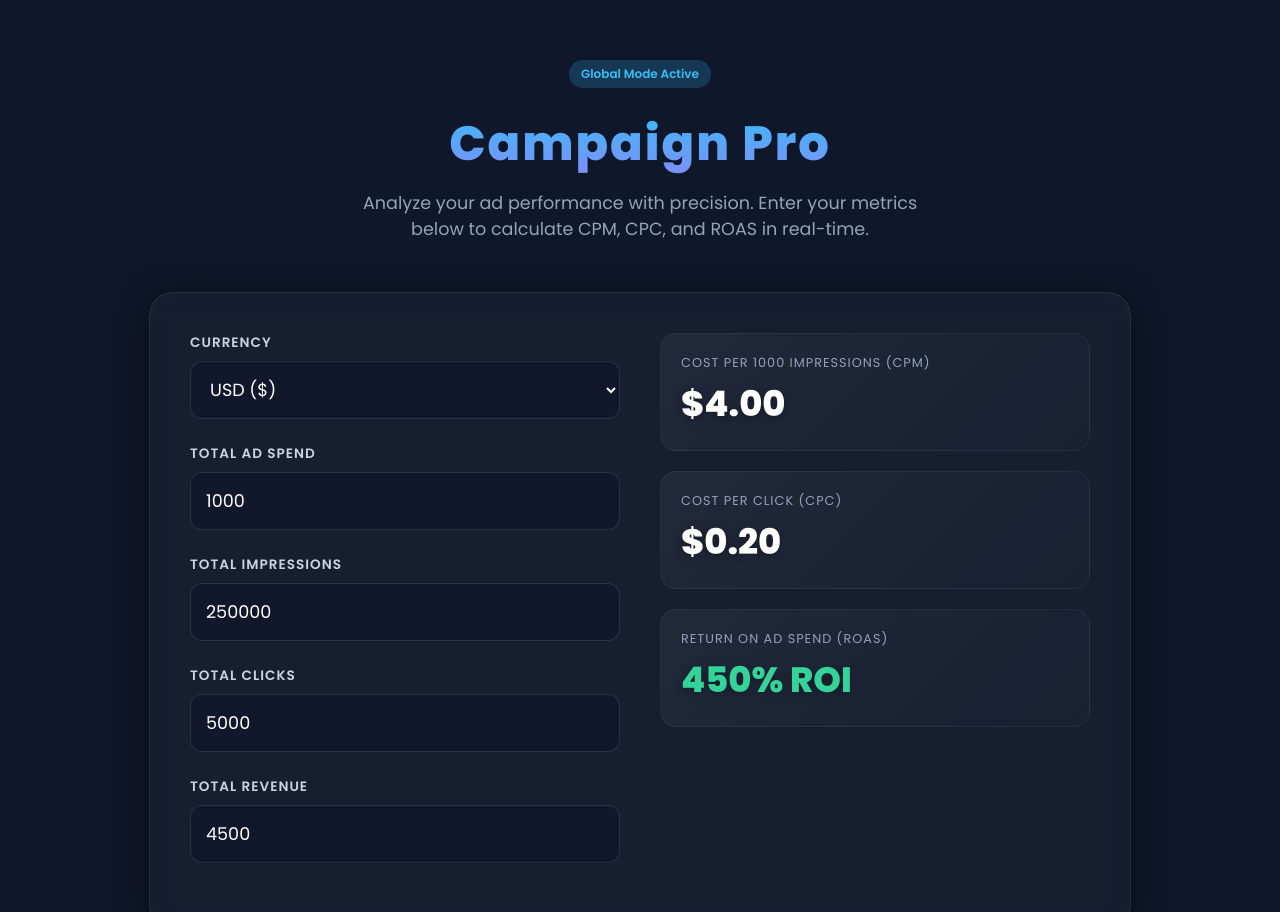
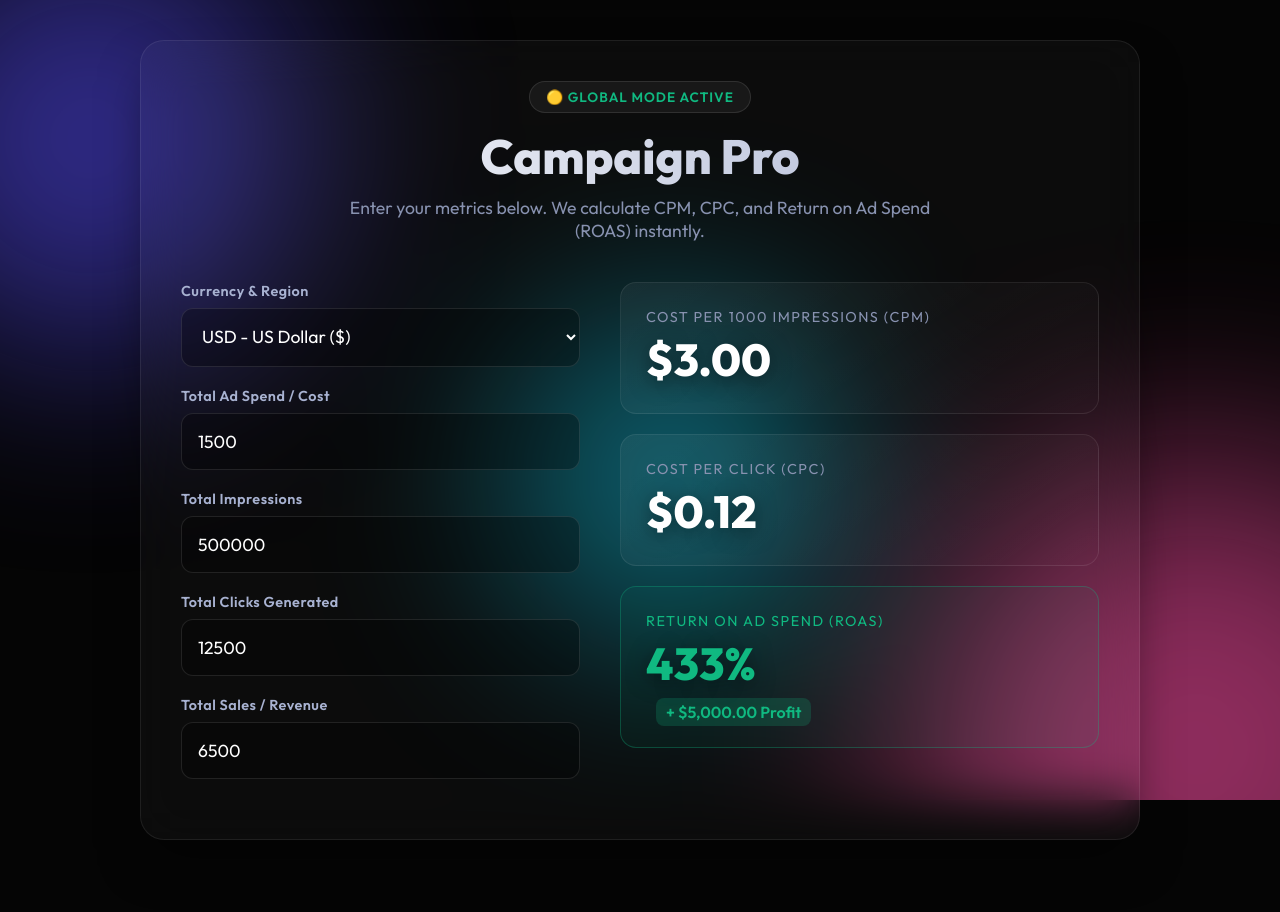
Before and after one commit to hasanka1234/cpm-calculator, a plain HTML site: page index.html in a window 1280 px wide. Shown: the top 912 px of the page. After the commit the page ends 880 px from the top, so only its background shows below. Drawn offline with Linux system fonts and the light colour scheme; no server answers.

Commit message:
Refactor index.html for improved layout and styles

```diff
--- a/index.html
+++ b/index.html
@@ -3,200 +3,241 @@
 <head>
     <meta charset="UTF-8">
     <meta name="viewport" content="width=device-width, initial-scale=1.0">
-    <title>Premium Ad Calculator | Pro Marketers</title>
-    <link href="https://fonts.googleapis.com/css2?family=Poppins:wght@300;400;600;800&display=swap" rel="stylesheet">
+    <title>Pro Ad Analytics | Premium ROI Calculator</title>
+    <link href="https://fonts.googleapis.com/css2?family=Outfit:wght@300;400;600;800&display=swap" rel="stylesheet">
+
     <style>
-        /* General Setup */
-        body, html { margin: 0; padding: 0; font-family: 'Poppins', sans-serif; background-color: #0f172a; color: #ffffff; overflow-x: hidden; }
+        /* === BASE & RESET === */
+        * { box-sizing: border-box; margin: 0; padding: 0; font-family: 'Outfit', sans-serif; }
+        body { background-color: #050505; color: #ffffff; min-height: 100vh; overflow-x: hidden; position: relative; display: flex; flex-direction: column; align-items: center; justify-content: center; padding: 40px 20px; }
 
-        /* Animated Gradient Background */
-        .bg-animation {
-            position: fixed; top: -50%; left: -50%; width: 200%; height: 200%; z-index: -1;
-            background: linear-gradient(-45deg, #0f172a, #1e293b, #3b0764, #0f172a);
-            background-size: 400% 400%;
-            animation: gradientBG 15s ease infinite;
+        /* === ANIMATED GLOWING BACKGROUND ORBS === */
+        .ambient-bg { position: fixed; top: 0; left: 0; width: 100vw; height: 100vh; z-index: -1; overflow: hidden; background: #050505; }
+        .orb { position: absolute; border-radius: 50%; filter: blur(100px); opacity: 0.6; animation: floatOrb 12s infinite alternate ease-in-out; }
+        .orb-1 { width: 400px; height: 400px; background: #4f46e5; top: -10%; left: -10%; }
+        .orb-2 { width: 500px; height: 500px; background: #ec4899; bottom: -20%; right: -10%; animation-duration: 15s; animation-direction: alternate-reverse; }
+        .orb-3 { width: 300px; height: 300px; background: #06b6d4; top: 40%; left: 40%; animation-duration: 18s; }
+
+        @keyframes floatOrb {
+            0% { transform: translate(0, 0) scale(1); }
+            100% { transform: translate(50px, 50px) scale(1.2); }
         }
-        @keyframes gradientBG { 0% {background-position: 0% 50%;} 50% {background-position: 100% 50%;} 100% {background-position: 0% 50%;} }
 
-        /* Hero Section (Video Placeholder) */
-        .hero { text-align: center; padding: 60px 20px 40px; position: relative; }
-        .hero h1 { font-size: 3rem; font-weight: 800; margin: 0; background: -webkit-linear-gradient(#38bdf8, #818cf8); -webkit-background-clip: text; -webkit-text-fill-color: transparent; letter-spacing: 2px;}
-        .hero p { color: #94a3b8; font-size: 1.1rem; max-width: 600px; margin: 10px auto; }
+        /* === MAIN CONTAINER (GLASSMORPHISM) === */
+        .dashboard {
+            width: 100%; max-width: 1000px; background: rgba(255, 255, 255, 0.03);
+            border: 1px solid rgba(255, 255, 255, 0.08); border-radius: 24px;
+            box-shadow: 0 25px 50px -12px rgba(0, 0, 0, 0.5);
+            backdrop-filter: blur(24px); -webkit-backdrop-filter: blur(24px);
+            padding: 40px; position: relative; z-index: 10;
+        }
 
-        /* Glassmorphism Calculator Container */
-        .calc-container {
-            max-width: 900px; margin: 0 auto 50px auto; padding: 40px;
-            background: rgba(255, 255, 255, 0.03);
-            border-radius: 24px;
-            box-shadow: 0 4px 30px rgba(0, 0, 0, 0.5);
-            backdrop-filter: blur(12px); -webkit-backdrop-filter: blur(12px);
-            border: 1px solid rgba(255, 255, 255, 0.08);
-            display: flex; flex-wrap: wrap; gap: 40px;
-            transition: transform 0.3s ease;
+        /* === HEADER === */
+        .header { text-align: center; margin-bottom: 40px; }
+        .badge { display: inline-block; padding: 6px 16px; background: rgba(255,255,255,0.05); border: 1px solid rgba(255,255,255,0.1); border-radius: 50px; font-size: 0.85rem; color: #a8b2d1; letter-spacing: 1px; margin-bottom: 15px; text-transform: uppercase; font-weight: 600;}
+        #geo-status { color: #10b981; } /* Green color for tracking status */
+        h1 { font-size: 3rem; font-weight: 800; line-height: 1.2; margin-bottom: 10px; background: linear-gradient(to right, #fff, #a8b2d1); -webkit-background-clip: text; -webkit-text-fill-color: transparent; }
+        p.subtitle { color: #8892b0; font-size: 1.1rem; max-width: 600px; margin: 0 auto; }
+
+        /* === LAYOUT GRID === */
+        .grid-container { display: grid; grid-template-columns: 1fr 1.2fr; gap: 40px; }
+        @media (max-width: 768px) { .grid-container { grid-template-columns: 1fr; } h1 { font-size: 2.2rem; } }
+
+        /* === INPUT SECTION === */
+        .input-group { margin-bottom: 20px; }
+        label { display: block; font-size: 0.9rem; color: #a8b2d1; margin-bottom: 8px; font-weight: 600; letter-spacing: 0.5px; }
+        input, select {
+            width: 100%; padding: 16px; border-radius: 12px;
+            background: rgba(0, 0, 0, 0.3); border: 1px solid rgba(255, 255, 255, 0.1);
+            color: #ffffff; font-size: 1.1rem; outline: none; transition: all 0.3s ease;
         }
-        .calc-container:hover { transform: translateY(-5px); }
+        input:focus, select:focus { border-color: #ec4899; box-shadow: 0 0 20px rgba(236, 72, 153, 0.2); background: rgba(0, 0, 0, 0.5); }
 
-        /* Input Section */
-        .inputs-col, .results-col { flex: 1; min-width: 300px; }
-        .input-group { margin-bottom: 25px; position: relative; }
-        .input-group label { display: block; font-size: 0.85rem; color: #cbd5e1; text-transform: uppercase; letter-spacing: 1px; margin-bottom: 8px; font-weight: 600; }
-        .input-group input, .input-group select {
-            width: 100%; padding: 15px; border-radius: 12px;
-            background: rgba(15, 23, 42, 0.6); border: 1px solid rgba(255, 255, 255, 0.1);
-            color: #fff; font-size: 1.1rem; font-family: 'Poppins', sans-serif;
-            transition: all 0.3s ease; box-sizing: border-box; outline: none;
+        /* === RESULTS SECTION === */
+        .results-grid { display: flex; flex-direction: column; gap: 20px; }
+        .result-card {
+            background: linear-gradient(145deg, rgba(255,255,255,0.05), rgba(255,255,255,0.01));
+            border: 1px solid rgba(255,255,255,0.08); border-radius: 16px; padding: 25px;
+            transition: transform 0.3s ease, border-color 0.3s ease; position: relative; overflow: hidden;
         }
-        .input-group input:focus, .input-group select:focus { border-color: #38bdf8; box-shadow: 0 0 15px rgba(56, 189, 248, 0.3); }
+        .result-card:hover { transform: translateY(-5px); border-color: rgba(255,255,255,0.2); }
 
-        /* Results Section */
-        .result-card {
-            background: linear-gradient(135deg, rgba(255,255,255,0.05) 0%, rgba(255,255,255,0.01) 100%);
-            padding: 20px; border-radius: 16px; margin-bottom: 20px;
-            border: 1px solid rgba(255,255,255,0.05); position: relative; overflow: hidden;
-        }
-        .result-card::before {
-            content: ''; position: absolute; top: 0; left: -100%; width: 100%; height: 100%;
-            background: linear-gradient(90deg, transparent, rgba(255,255,255,0.05), transparent);
-            transition: 0.5s;
-        }
-        .result-card:hover::before { left: 100%; }
-        .result-title { font-size: 0.8rem; text-transform: uppercase; color: #94a3b8; letter-spacing: 1px; }
-        .result-value { font-size: 2.2rem; font-weight: 800; color: #fff; margin-top: 5px; text-shadow: 0 2px 10px rgba(0,0,0,0.3); }
-        .highlight-text { color: #34d399; } /* Green for profit/good numbers */
+        /* Shimmer effect on hover */
+        .result-card::after { content: ''; position: absolute; top: 0; left: -100%; width: 50%; height: 100%; background: linear-gradient(to right, transparent, rgba(255,255,255,0.05), transparent); transform: skewX(-20deg); transition: 0.5s; }
+        .result-card:hover::after { left: 150%; }
 
-        .status-badge { display: inline-block; padding: 5px 12px; background: rgba(56, 189, 248, 0.2); color: #38bdf8; border-radius: 20px; font-size: 0.75rem; margin-bottom: 20px; font-weight: 600; }
+        .res-title { font-size: 0.9rem; color: #8892b0; text-transform: uppercase; letter-spacing: 1.5px; margin-bottom: 5px; }
+        .res-val { font-size: 2.8rem; font-weight: 800; color: #ffffff; text-shadow: 0 4px 20px rgba(0,0,0,0.5); display: flex; align-items: baseline; gap: 5px;}
+
+        /* Dynamic Profit Colors */
+        .profit-positive { color: #10b981; } /* Neon Green */
+        .profit-negative { color: #f43f5e; } /* Neon Red */
+        .profit-label { font-size: 1rem; font-weight: 600; padding: 4px 10px; border-radius: 8px; background: rgba(255,255,255,0.1); margin-left: 10px; }
     </style>
 </head>
 <body>
 
-<div class="bg-animation"></div>
-
-<div class="hero">
-    <div class="status-badge" id="geo-status">Detecting Location...</div>
-    <h1>Campaign Pro</h1>
-    <p>Analyze your ad performance with precision. Enter your metrics below to calculate CPM, CPC, and ROAS in real-time.</p>
+<div class="ambient-bg">
+    <div class="orb orb-1"></div>
+    <div class="orb orb-2"></div>
+    <div class="orb orb-3"></div>
 </div>
 
-<div class="calc-container">
-    <div class="inputs-col">
+<div class="dashboard">
+    <div class="header">
+        <div class="badge" id="geo-status">📡 Initializing Analytics...</div>
+        <h1>Campaign Pro</h1>
+        <p class="subtitle">Enter your metrics below. We calculate CPM, CPC, and Return on Ad Spend (ROAS) instantly.</p>
+    </div>
+
+    <div class="grid-container">
+        <div class="inputs">
             <div class="input-group">
-            <label>Currency</label>
-            <select id="currency" onchange="calculate()">
-                <option value="USD">USD ($)</option>
-                <option value="LKR">LKR (Rs)</option>
-                <option value="EUR">EUR (€)</option>
-                <option value="GBP">GBP (£)</option>
+                <label>Currency & Region</label>
+                <select id="currency" onchange="runCalculations()">
+                    <option value="USD">USD - US Dollar ($)</option>
+                    <option value="LKR">LKR - Sri Lankan Rupee (Rs)</option>
+                    <option value="EUR">EUR - Euro (€)</option>
+                    <option value="GBP">GBP - British Pound (£)</option>
+                    <option value="INR">INR - Indian Rupee (₹)</option>
+                    <option value="AUD">AUD - Australian Dollar ($)</option>
                 </select>
             </div>
             <div class="input-group">
-            <label>Total Ad Spend</label>
-            <input type="number" id="spend" value="1000" oninput="calculate()">
+                <label>Total Ad Spend / Cost</label>
+                <input type="number" id="spend" value="1500" oninput="runCalculations()">
             </div>
             <div class="input-group">
                 <label>Total Impressions</label>
-            <input type="number" id="impressions" value="250000" oninput="calculate()">
+                <input type="number" id="impressions" value="500000" oninput="runCalculations()">
             </div>
             <div class="input-group">
-            <label>Total Clicks</label>
-            <input type="number" id="clicks" value="5000" oninput="calculate()">
+                <label>Total Clicks Generated</label>
+                <input type="number" id="clicks" value="12500" oninput="runCalculations()">
             </div>
             <div class="input-group">
-            <label>Total Revenue</label>
-            <input type="number" id="revenue" value="4500" oninput="calculate()">
+                <label>Total Sales / Revenue</label>
+                <input type="number" id="revenue" value="6500" oninput="runCalculations()">
             </div>
         </div>
 
-    <div class="results-col">
+        <div class="results-grid">
             <div class="result-card">
-            <div class="result-title">Cost Per 1000 Impressions (CPM)</div>
-            <div class="result-value" id="res-cpm">-</div>
+                <div class="res-title">Cost Per 1000 Impressions (CPM)</div>
+                <div class="res-val" id="display-cpm">-</div>
             </div>
             <div class="result-card">
-            <div class="result-title">Cost Per Click (CPC)</div>
-            <div class="result-value" id="res-cpc">-</div>
+                <div class="res-title">Cost Per Click (CPC)</div>
+                <div class="res-val" id="display-cpc">-</div>
             </div>
-        <div class="result-card">
-            <div class="result-title">Return on Ad Spend (ROAS)</div>
-            <div class="result-value highlight-text" id="res-roas">-</div>
+            <div class="result-card" style="border: 1px solid rgba(16, 185, 129, 0.3); background: rgba(16, 185, 129, 0.05);">
+                <div class="res-title" style="color: #10b981;">Return on Ad Spend (ROAS)</div>
+                <div class="res-val" id="display-roas">-</div>
+                <div id="profit-badge" style="margin-top: 10px; display: inline-block;"></div>
+            </div>
         </div>
     </div>
 </div>
 
 <script>
-    async function autoDetectCurrency() {
-        document.getElementById('geo-status').innerText = "Connecting to Satellite...";
+    // System Variables
+    let currentCPM = 0, currentCPC = 0, currentROAS = 0;
+
+    // Advanced Formatting Function
+    function formatCurrency(amount, currencyType) {
+        if (!isFinite(amount) || isNaN(amount)) return "-";
+        return new Intl.NumberFormat('en-US', { style: 'currency', currency: currencyType, maximumFractionDigits: 2 }).format(amount);
+    }
+
+    // IP Geolocation API call for Auto Currency
+    async function locateUser() {
+        const statusText = document.getElementById('geo-status');
         try {
             const response = await fetch('https://ipapi.co/json/');
             const data = await response.json();
+
             if(data.currency) {
-                const currencySelect = document.getElementById('currency');
-                for(let i=0; i < currencySelect.options.length; i++) {
-                    if(currencySelect.options[i].value === data.currency) {
-                        currencySelect.selectedIndex = i; break;
+                const selectElement = document.getElementById('currency');
+                for(let i=0; i < selectElement.options.length; i++) {
+                    if(selectElement.options[i].value === data.currency) {
+                        selectElement.selectedIndex = i;
+                        break;
                     }
                 }
-                document.getElementById('geo-status').innerText = `Localized for: ${data.country_name}`;
+                statusText.innerHTML = `🟢 Live: ${data.city}, ${data.country_name}`;
             }
-        } catch (error) {
-            document.getElementById('geo-status').innerText = "Global Mode Active";
+        } catch (e) {
+            statusText.innerHTML = "🟡 Global Mode Active";
         }
-        calculate();
+        runCalculations(); // Run math after checking location
     }
 
-    function formatMoney(amount, currencyCode) {
-        if (!isFinite(amount) || isNaN(amount)) return "-";
-        return new Intl.NumberFormat('en-US', { style: 'currency', currency: currencyCode }).format(amount);
+    // Smooth Number Animation Function
+    function animateCounter(elementId, startVal, endVal, duration, formatFunc, currencyCode) {
+        const el = document.getElementById(elementId);
+        let startTime = null;
+
+        function step(currentTime) {
+            if (!startTime) startTime = currentTime;
+            const progress = Math.min((currentTime - startTime) / duration, 1);
+            // Ease-out formula
+            const easeProgress = 1 - Math.pow(1 - progress, 3);
+            const currentNumber = progress * (endVal - startVal) + startVal;
+
+            if(formatFunc) {
+                el.innerText = formatFunc(currentNumber, currencyCode);
+            } else {
+                el.innerText = currentNumber.toFixed(0) + "%";
             }
-
-    // Number counting animation logic
-    function animateValue(objId, start, end, duration, formatFn, currencyCode) {
-        let startTimestamp = null;
-        const step = (timestamp) => {
-            if (!startTimestamp) startTimestamp = timestamp;
-            const progress = Math.min((timestamp - startTimestamp) / duration, 1);
-            // Ease out function for smoother stop
-            const easeOutQuart = 1 - Math.pow(1 - progress, 4);
-            const currentVal = progress * (end - start) + start;
-
-            document.getElementById(objId).innerText = formatFn ? formatFn(currentVal, currencyCode) : currentVal.toFixed(2) + "%";
 
             if (progress < 1) {
                 window.requestAnimationFrame(step);
             } else {
-                document.getElementById(objId).innerText = formatFn ? formatFn(end, currencyCode) : end.toFixed(2) + "%";
+                // Ensure exact final number
+                el.innerText = formatFunc ? formatFunc(endVal, currencyCode) : endVal.toFixed(0) + "%";
             }
-        };
+        }
         window.requestAnimationFrame(step);
     }
 
-    // Store previous values for animation
-    let prevCpm = 0, prevCpc = 0, prevRoas = 0;
-
-    function calculate() {
+    // Main Math Logic
+    function runCalculations() {
         const spend = parseFloat(document.getElementById('spend').value) || 0;
         const impressions = parseFloat(document.getElementById('impressions').value) || 0;
         const clicks = parseFloat(document.getElementById('clicks').value) || 0;
         const revenue = parseFloat(document.getElementById('revenue').value) || 0;
         const currency = document.getElementById('currency').value;
 
-        let cpm = (spend / impressions) * 1000;
-        let cpc = (spend / clicks);
-        let roas = (revenue / spend) * 100;
+        // The Math
+        const newCPM = (spend / impressions) * 1000;
+        const newCPC = (spend / clicks);
+        const newROAS = (spend > 0) ? (revenue / spend) * 100 : 0;
+        const netProfit = revenue - spend;
 
-        // Animate the numbers instead of just replacing them
-        if(isFinite(cpm)) { animateValue("res-cpm", prevCpm, cpm, 800, formatMoney, currency); prevCpm = cpm; }
-        if(isFinite(cpc)) { animateValue("res-cpc", prevCpc, cpc, 800, formatMoney, currency); prevCpc = cpc; }
+        // Trigger Animations (Only if numbers change)
+        if(isFinite(newCPM)) { animateCounter("display-cpm", currentCPM, newCPM, 1000, formatCurrency, currency); currentCPM = newCPM; }
+        if(isFinite(newCPC)) { animateCounter("display-cpc", currentCPC, newCPC, 1000, formatCurrency, currency); currentCPC = newCPC; }
 
-        if(isFinite(roas)) {
-            const roasElement = document.getElementById('res-roas');
-            roasElement.innerText = roas.toFixed(0) + "% ROI";
-            // Change color based on profit
-            if(roas < 100) roasElement.style.color = "#ef4444"; // Red if losing money
-            else roasElement.style.color = "#34d399"; // Green if making money
+        if(isFinite(newROAS)) {
+            animateCounter("display-roas", currentROAS, newROAS, 1000, null, null);
+            currentROAS = newROAS;
+
+            // Profit Badge Logic
+            const badge = document.getElementById('profit-badge');
+            const roasValue = document.getElementById('display-roas');
+
+            if(netProfit >= 0) {
+                roasValue.className = "res-val profit-positive";
+                badge.innerHTML = `<span class="profit-label" style="background: rgba(16, 185, 129, 0.2); color: #10b981;">+ ${formatCurrency(netProfit, currency)} Profit</span>`;
+            } else {
+                roasValue.className = "res-val profit-negative";
+                badge.innerHTML = `<span class="profit-label" style="background: rgba(244, 63, 94, 0.2); color: #f43f5e;">- ${formatCurrency(Math.abs(netProfit), currency)} Loss</span>`;
+            }
         }
     }
 
-    window.onload = autoDetectCurrency;
+    // Run on page load
+    window.onload = locateUser;
 </script>
 
 </body>
```
Lines whose indentation alone changed are shown as unchanged.
